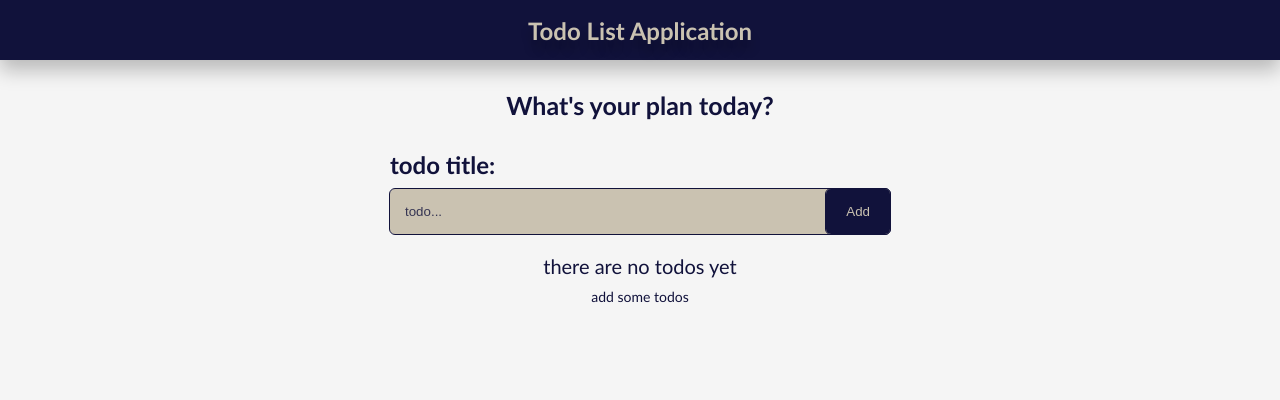
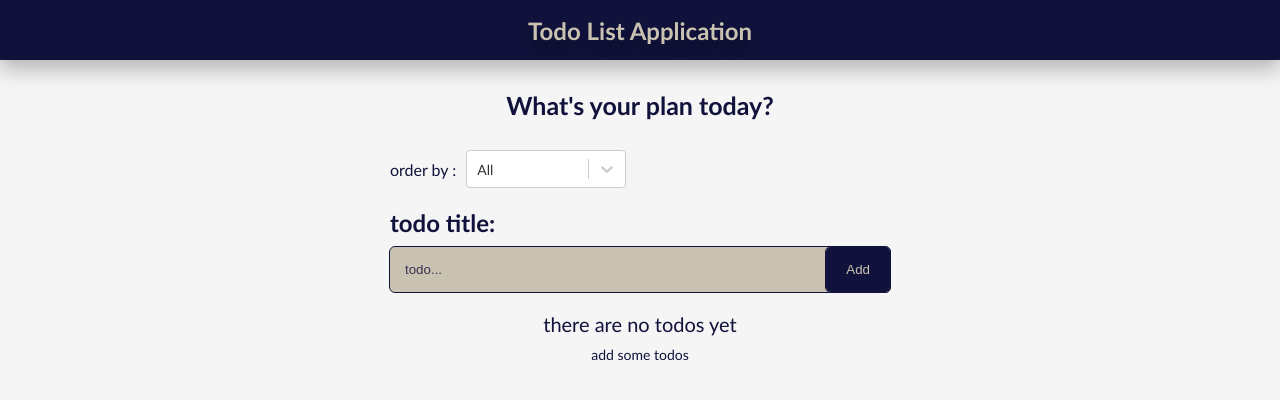
Before and after one commit to mehrabFronto/React-TodoList-Project, a React (Create React App) app: page / in a window 1280 px wide. Shown: the top 400 px of the page. Built offline with nearby package versions, Linux system fonts and the light colour scheme.

Commit message:
filterTodo case and Filter component with styles added

```diff
--- /dev/null
+++ b/src/components/Filter/Filter.js
@@ -0,0 +1,38 @@
+import { useEffect, useState } from "react";
+import { useTodosActions } from "../Providers/TodosProvider";
+import SelectComponent from "../../common/Select/Select";
+import styles from "./filter.module.css";
+
+const options = [
+   { value: "", label: "All" },
+   { value: "completed", label: "Completed" },
+   { value: "uncompledted", label: "Uncompledted" },
+];
+
+const Filter = () => {
+   const [value, setValue] = useState("");
+
+   const dispatch = useTodosActions();
+
+   const changeHandler = (selectedOption) => {
+      setValue(selectedOption);
+      dispatch({ type: "filterTodo", value: selectedOption.value });
+   };
+
+   useEffect(() => {
+      setValue({ value: "", label: "All" });
+   }, []);
+
+   return (
+      <div className={styles.filter}>
+         <SelectComponent
+            title="order by :"
+            value={value}
+            onChange={changeHandler}
+            options={options}
+         />
+      </div>
+   );
+};
+
+export default Filter;
--- /dev/null
+++ b/src/components/Filter/filter.module.css
@@ -0,0 +1,18 @@
+.filter{
+    width: 50rem;
+    display: flex;
+    justify-content: space-between;
+    align-items: center;
+    margin-bottom: 20px;
+}
+
+.filter__title{
+    font-size: 2rem;
+    color: #11123b;
+}
+
+.filter__select{
+    width: 180px;
+    font-size: 1.6rem;
+    color: #11123b;
+}
--- a/src/components/Header/Header.js
+++ b/src/components/Header/Header.js
@@ -1,3 +1,4 @@
+import Filter from "../Filter/Filter";
 import NavBar from "../NavBar/NavBar";
 import styles from "./header.module.css";
 
@@ -6,6 +7,7 @@ const Header = () => {
       <header className={styles.header}>
          <NavBar />
          <h2 className={styles.text}>What's your plan today?</h2>
+         <Filter />
       </header>
    );
 };
--- a/src/components/Providers/TodosProvider.js
+++ b/src/components/Providers/TodosProvider.js
@@ -50,6 +50,17 @@ const reducer = (state, action) => {
          return updatedTodos;
       }
 
+      case "filterTodo": {
+         switch (action.value) {
+            case "completed":
+               return state.filter((todo) => todo.isCompleted);
+            case "uncompledted":
+               return state.filter((todo) => !todo.isCompleted);
+            default:
+               return state;
+         }
+      }
+
       default:
          return state;
    }
```
